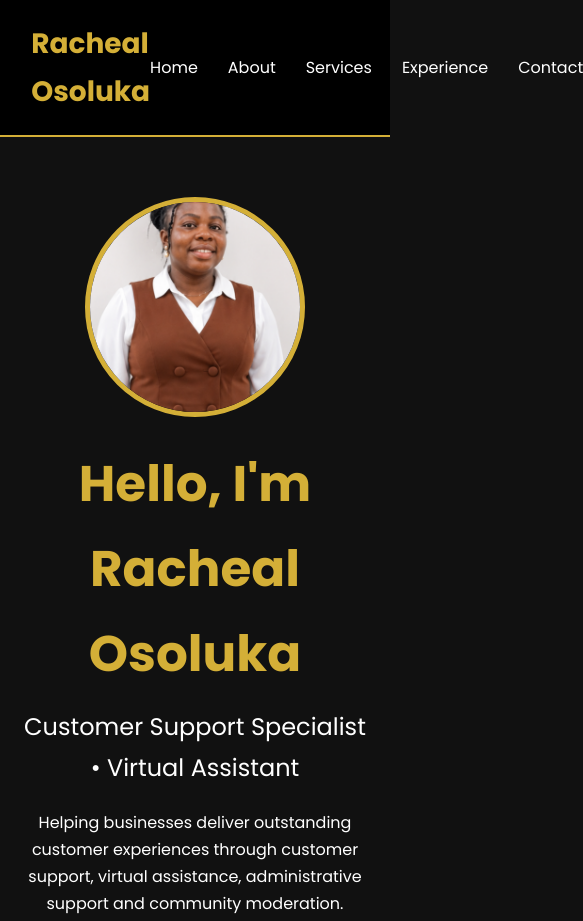
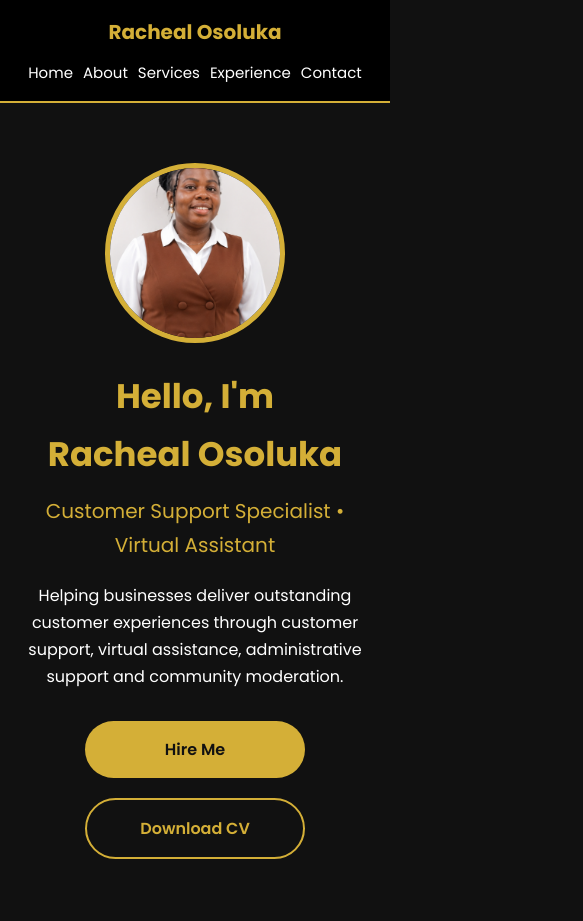
Before and after one commit to osolukaracheal-cloud/Osolukaracheal-cloud.github.io, a plain HTML site: page index.html in a window 390 px wide. Shown: the top 921 px of the page, 583 px wide, since content can reach past the window. Drawn offline with Linux system fonts and the light colour scheme.

Commit message:
Update style.css

```diff
--- a/style.css
+++ b/style.css
@@ -115,3 +115,82 @@ nav ul li a:hover{
     border:2px solid #D4AF37;
     color:#D4AF37;
 }
+section{
+    padding:80px 8%;
+}
+
+section h2{
+    color:#D4AF37;
+    text-align:center;
+    margin-bottom:30px;
+}
+
+.cards{
+    display:grid;
+    grid-template-columns:repeat(auto-fit,minmax(250px,1fr));
+    gap:20px;
+}
+
+.card{
+    background:#1a1a1a;
+    border:1px solid #D4AF37;
+    border-radius:12px;
+    padding:25px;
+    text-align:center;
+}
+
+footer{
+    text-align:center;
+    padding:30px;
+    background:#000;
+    border-top:2px solid #D4AF37;
+}
+
+@media screen and (max-width:768px){
+
+nav{
+    flex-direction:column;
+    padding:15px;
+}
+
+.logo{
+    font-size:20px;
+    text-align:center;
+    margin-bottom:10px;
+}
+
+nav ul{
+    display:flex;
+    flex-wrap:wrap;
+    justify-content:center;
+    gap:10px;
+    padding:0;
+}
+
+nav ul li a{
+    font-size:15px;
+}
+
+.hero h1{
+    font-size:34px;
+}
+
+.hero h2{
+    font-size:20px;
+}
+
+.hero img{
+    width:180px;
+    height:180px;
+}
+
+.buttons{
+    flex-direction:column;
+    align-items:center;
+}
+
+.btn{
+    width:220px;
+    text-align:center;
+}
+}
```
